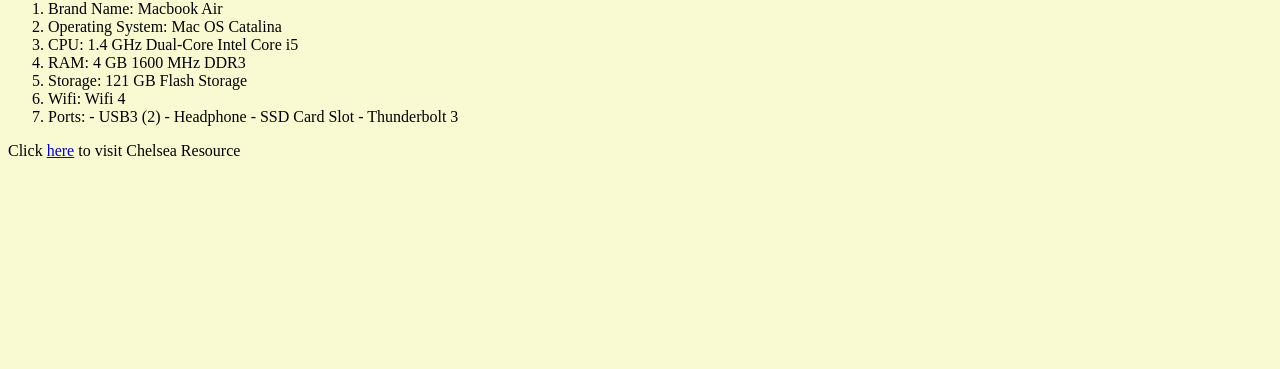
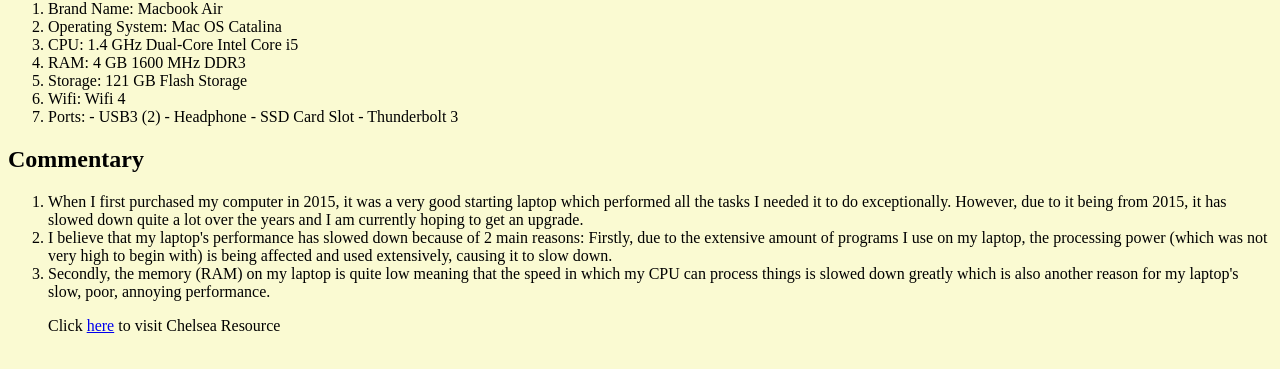
Before and after one commit to MohammadAbuLughod/MohammadAbuLughod.Github.io, a plain HTML site: page computerspecs.html in a window 1280 px wide. Shown: the part 325-694 px from the top of the page. Drawn offline with Linux system fonts and the light colour scheme.

Commit message:
Update computerspecs.html

```diff
--- a/computerspecs.html
+++ b/computerspecs.html
@@ -20,6 +20,12 @@
 - SSD Card Slot
 - Thunderbolt 3 </li>
 </ol>
+<h2> Commentary </h2>
+<ol>
+<li>When I first purchased my computer in 2015, it was a very good starting laptop which performed all the tasks I needed it to do exceptionally. However, due to it being from 2015, it has slowed down quite a lot over the years and I am currently hoping to get an upgrade.</li>
+<li>I believe that my laptop's performance has slowed down because of 2 main reasons:
+Firstly, due to the extensive amount of programs I use on my laptop, the processing power (which was not very high to begin with) is being affected and used extensively, causing it to slow down.</li>
+<li>Secondly, the memory (RAM) on my laptop is quite low meaning that the speed in which my CPU can process things is slowed down greatly which is also another reason for my laptop's slow, poor, annoying performance.</li>
 <p>Click <a href="file:///Users/mishuabulughod/Desktop/coding%20/GitHub/MohammadAbuLughod.Github.io/mycomputer.html">here</a> to visit Chelsea Resource</p>
 
 </body>
```
